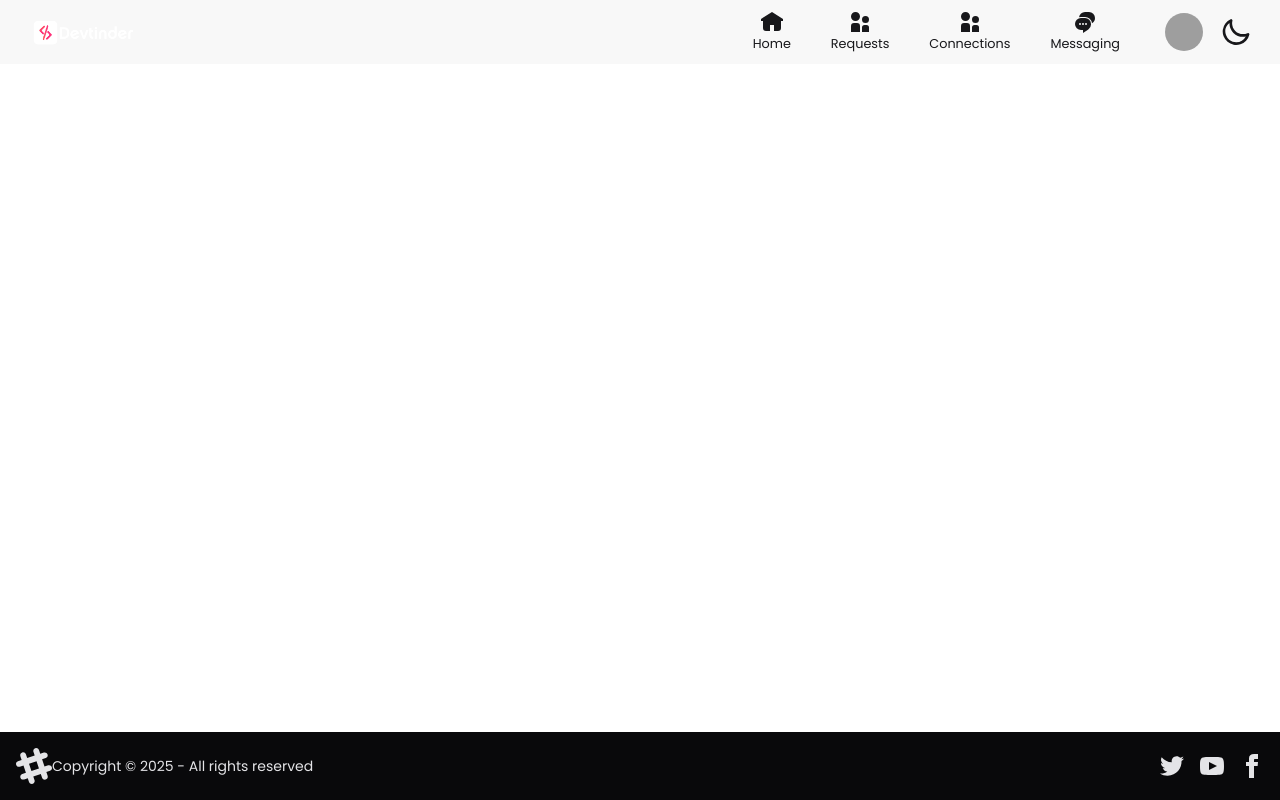
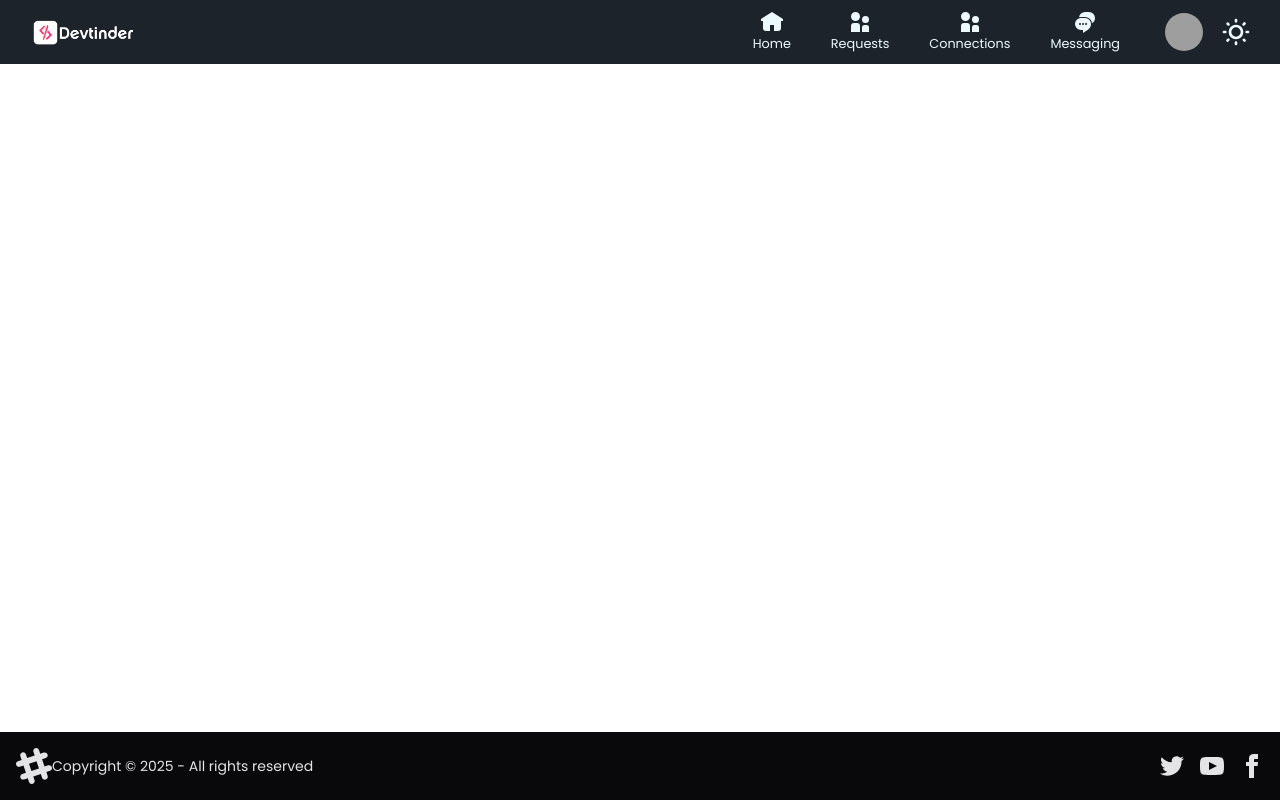
Before and after one commit to NadiaRajpoot/DevTinder-Frontend, a React (Vite) app: page / in a window 1280 px wide. Built offline with nearby package versions, Linux system fonts and the light colour scheme; grey boxes are pictures that could not be loaded.

Commit message:
use context Api to enable theme on navbar

```diff
--- /dev/null
+++ b/src/ThemeContext.jsx
@@ -0,0 +1,3 @@
+import { createContext } from "react";
+
+export const ThemeContext =  createContext();
--- a/src/components/Body.jsx
+++ b/src/components/Body.jsx
@@ -1,15 +1,19 @@
-import React from "react";
+import React, { useState } from "react";
 
 import { Outlet } from "react-router";
 import Navbar from "./Navbar";
 import Footer from "./Footer";
+import { ThemeContext } from "../ThemeContext";
 function Body() {
+  const [theme , setTheme] = useState(false);
   return (
-    <div>
+   <ThemeContext.Provider value={{theme,setTheme}}>
+     <div>
       <Navbar />
       <Outlet />
       <Footer/>
     </div>
+   </ThemeContext.Provider>
   );
 }
 
--- a/src/components/Navbar.jsx
+++ b/src/components/Navbar.jsx
@@ -1,10 +1,18 @@
+import { useContext } from "react";
+import { ThemeContext } from "../ThemeContext";
 const Navbar = () => {
+  const { theme, setTheme } = useContext(ThemeContext);
+  console.log(theme);
   return (
-    <div className="navbar bg-base-200">
+    <div className="navbar" data-theme={`${theme ? "light" : "dark"}`}>
       <div className="flex-1">
         <img
-          className="btn btn-ghost "
-          src="src/assets/DarkThemeLogo.png"
+          className="btn btn-ghost object-cover"
+          src={`${
+            theme
+              ? "src/assets/LightThemeLogo.png"
+              : "src/assets/DarkThemeLogo.png"
+          }`}
           alt="logo"
         />
       </div>
@@ -77,7 +85,6 @@ const Navbar = () => {
 
         <div className="dropdown dropdown-end mx-5 flex items-center justify-center gap-4  ">
           <div>
-
             <div
               tabIndex={0}
               role="button"
@@ -92,13 +99,26 @@ const Navbar = () => {
             </div>
           </div>
 
+          {theme ? (
             <svg
-            class="swap-on h-8 w-8 fill-current "
+              onClick={() => setTheme(!theme)}
+              className="swap-on h-8 w-8 fill-current "
               xmlns="http://www.w3.org/2000/svg"
               viewBox="0 0 24 24"
             >
               <path d="M21.64,13a1,1,0,0,0-1.05-.14,8.05,8.05,0,0,1-3.37.73A8.15,8.15,0,0,1,9.08,5.49a8.59,8.59,0,0,1,.25-2A1,1,0,0,0,8,2.36,10.14,10.14,0,1,0,22,14.05,1,1,0,0,0,21.64,13Zm-9.5,6.69A8.14,8.14,0,0,1,7.08,5.22v.27A10.15,10.15,0,0,0,17.22,15.63a9.79,9.79,0,0,0,2.1-.22A8.11,8.11,0,0,1,12.14,19.73Z"></path>
             </svg>
+          ) : (
+            <svg
+              onClick={() => setTheme(!theme)}
+              class="swap-off h-8 w-8 fill-current "
+              xmlns="http://www.w3.org/2000/svg"
+              viewBox="0 0 24 24"
+            >
+              <path d="M5.64,17l-.71.71a1,1,0,0,0,0,1.41,1,1,0,0,0,1.41,0l.71-.71A1,1,0,0,0,5.64,17ZM5,12a1,1,0,0,0-1-1H3a1,1,0,0,0,0,2H4A1,1,0,0,0,5,12Zm7-7a1,1,0,0,0,1-1V3a1,1,0,0,0-2,0V4A1,1,0,0,0,12,5ZM5.64,7.05a1,1,0,0,0,.7.29,1,1,0,0,0,.71-.29,1,1,0,0,0,0-1.41l-.71-.71A1,1,0,0,0,4.93,6.34Zm12,.29a1,1,0,0,0,.7-.29l.71-.71a1,1,0,1,0-1.41-1.41L17,5.64a1,1,0,0,0,0,1.41A1,1,0,0,0,17.66,7.34ZM21,11H20a1,1,0,0,0,0,2h1a1,1,0,0,0,0-2Zm-9,8a1,1,0,0,0-1,1v1a1,1,0,0,0,2,0V20A1,1,0,0,0,12,19ZM18.36,17A1,1,0,0,0,17,18.36l.71.71a1,1,0,0,0,1.41,0,1,1,0,0,0,0-1.41ZM12,6.5A5.5,5.5,0,1,0,17.5,12,5.51,5.51,0,0,0,12,6.5Zm0,9A3.5,3.5,0,1,1,15.5,12,3.5,3.5,0,0,1,12,15.5Z"></path>
+            </svg>
+          )}
+
           <ul
             tabIndex={0}
             className="menu menu-sm dropdown-content bg-base-100 rounded-box z-[1] mt-3 w-52 p-2 shadow"
--- a/src/index.css
+++ b/src/index.css
@@ -1,6 +1,9 @@
 @import "tailwindcss";
-@plugin 'daisyui';
+@plugin "daisyui" {
+  themes: light --default, dark --prefersdark, cupcake;
+}
 
 body {
     font-family: "Poppins", sans-serif;
+
   }
```
Lines whose indentation alone changed are shown as unchanged.
